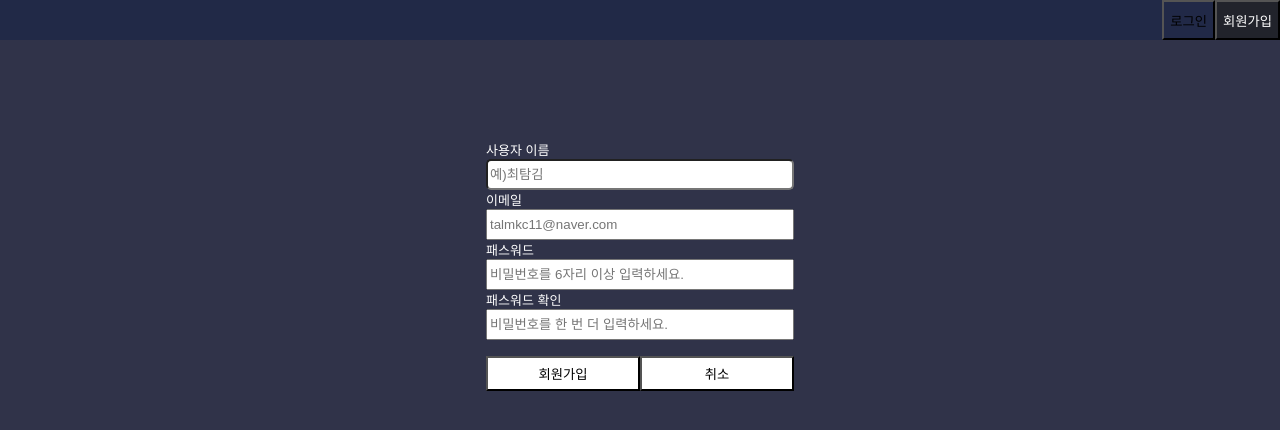
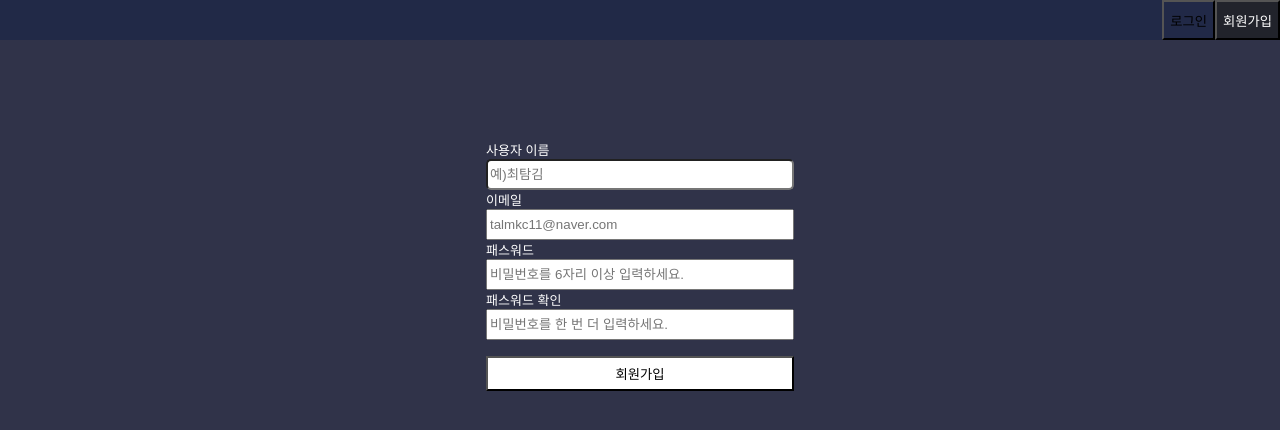
Before and after one commit to h-164/reactbasic, a React (Create React App) app: page /register in a window 1280 px wide. Shown: the top 430 px of the page. Built offline with nearby package versions, Linux system fonts and the light colour scheme.

Commit message:
navigate로 회원가입에서 로그인 창으로 이동

```diff
--- a/src/page/Register/Register.js
+++ b/src/page/Register/Register.js
@@ -1,4 +1,5 @@
 import React,{useState} from 'react'
+import { useNavigate} from "react-router-dom";
 
 function Register() {
 
@@ -31,12 +32,10 @@ function Register() {
   };
 
   const signUp = () => {
-    console.log(userName,userPassword);
+    navigate("/login");
   }
 
-  const cancel = () => {
-    console.log('취소');
-  }
+  const navigate = useNavigate();
 
   return (
     <div style={{width: "100%", height: "100%", margin : "0px"}}>
@@ -70,10 +69,7 @@ function Register() {
             <br></br>
             </div>
             <button onClick={signUp}
-              style={{backgroundColor: "white", width: "50%", height: "35px"}}>회원가입
-            </button>
-            <button onClick={cancel}
-              style={{backgroundColor: "white", width: "50%", height: "35px"}}>취소
+              style={{backgroundColor: "white", width: "100%", height: "35px"}}>회원가입
             </button>
         </div>
     </div>
```
